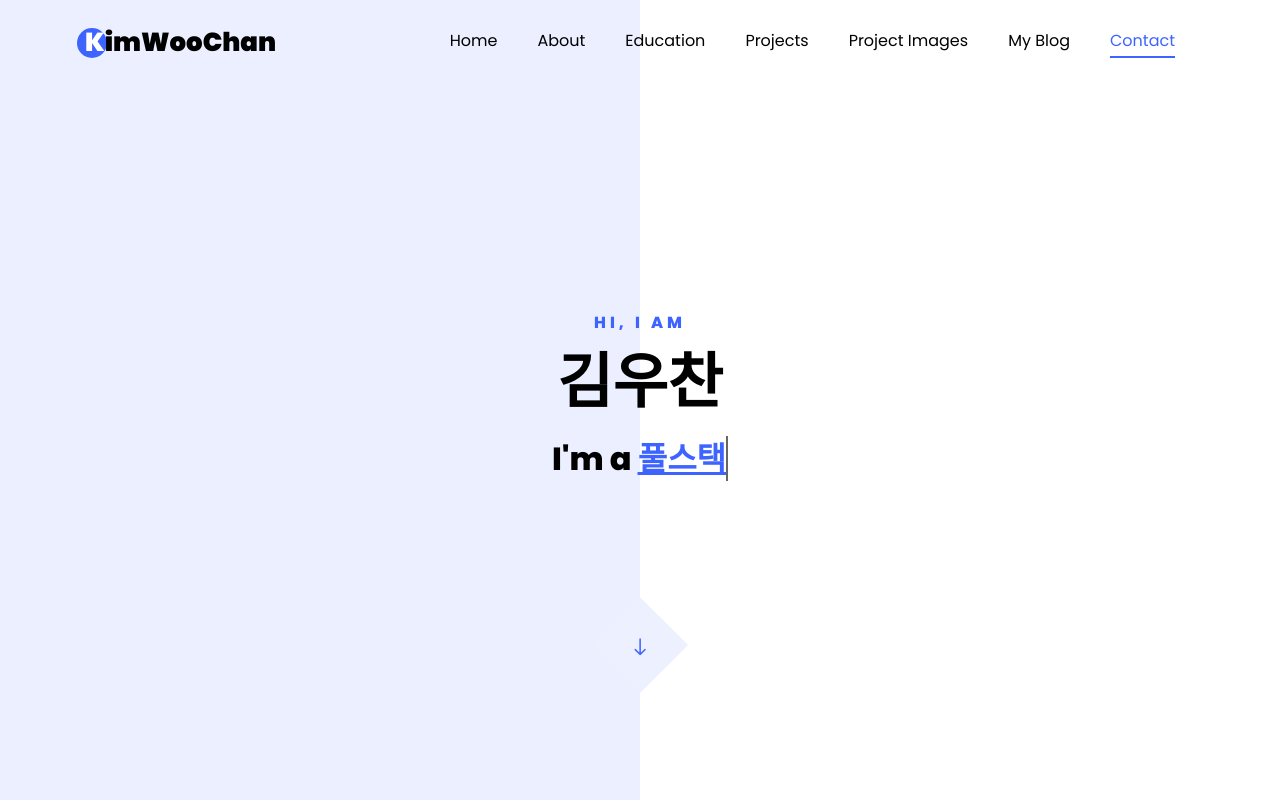
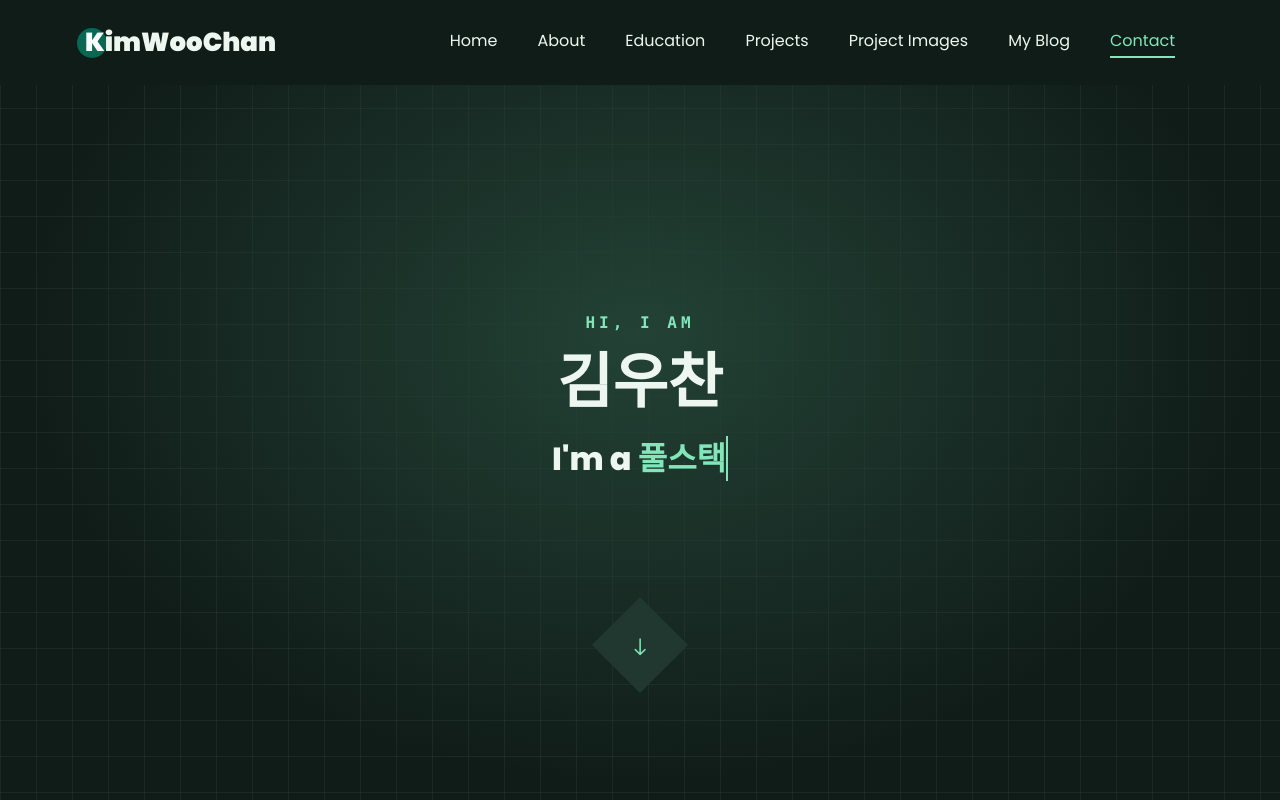
Before and after one commit to redford07/redford07.github.io, a plain HTML site: page index.html in a window 1280 px wide. Shown: the top 800 px of the page. Drawn offline with Linux system fonts and the light colour scheme; files whose address does not match are found by name.

Commit message:
Refresh portfolio color theme

```diff
--- /dev/null
+++ b/css/portfolio-theme.css
@@ -0,0 +1,203 @@
+:root {
+  --portfolio-ink: #172622;
+  --portfolio-muted: #4f625a;
+  --portfolio-paper: #fbfcfa;
+  --portfolio-surface: #f0f5f1;
+  --portfolio-line: #d5e3db;
+  --portfolio-accent: #086854;
+  --portfolio-accent-hover: #064b3d;
+  --portfolio-dark: #101c18;
+  --portfolio-mint: #82e6ba;
+  --portfolio-mono: "Cascadia Code", Consolas, ui-monospace, monospace;
+}
+
+body {
+  background: var(--portfolio-paper);
+  color: var(--portfolio-muted);
+}
+
+h1, h2, h3, h4, h5, h6,
+.resume-wrap .position,
+.progress-bar span,
+#navi li a {
+  color: var(--portfolio-ink);
+}
+
+a, a:hover, a:focus,
+.page .heading,
+.resume-wrap .date,
+#navi li a.current,
+.ftco-about .counter-wrap .text p span.number,
+.ftco-counter .text strong.number,
+.blog-entry .meta :is(a, span),
+.blog-entry .text .heading a:hover,
+.contact-section .contact-info p a {
+  color: var(--portfolio-accent);
+}
+
+.text-primary {
+  color: var(--portfolio-accent) !important;
+}
+
+.border-primary {
+  border-color: var(--portfolio-accent) !important;
+}
+
+.ftco-navbar-light,
+.ftco-footer {
+  background: var(--portfolio-dark) !important;
+}
+
+.ftco-navbar-light .navbar-brand,
+.ftco-navbar-light .navbar-brand:is(:hover, :focus),
+.ftco-navbar-light .navbar-nav > .nav-item > .nav-link {
+  color: #edf7f0 !important;
+}
+
+.ftco-navbar-light .navbar-nav > .nav-item.active > a,
+.ftco-navbar-light .navbar-nav > .nav-item > .nav-link.active,
+.ftco-navbar-light .navbar-toggler {
+  color: var(--portfolio-mint) !important;
+}
+
+.ftco-navbar-light.scrolled {
+  background: var(--portfolio-paper) !important;
+}
+
+.ftco-navbar-light.scrolled .navbar-brand,
+.ftco-navbar-light.scrolled .navbar-brand:is(:hover, :focus),
+.ftco-navbar-light.scrolled .nav-item > .nav-link {
+  color: var(--portfolio-ink) !important;
+}
+
+.ftco-navbar-light.scrolled .navbar-nav > .nav-item.active > a,
+.ftco-navbar-light.scrolled .navbar-nav > .nav-item > .nav-link.active,
+.ftco-navbar-light.scrolled .navbar-toggler {
+  color: var(--portfolio-accent) !important;
+}
+
+.ftco-navbar-light .navbar-nav > .nav-item > .nav-link span::before {
+  background: var(--portfolio-mint);
+}
+
+.ftco-navbar-light.scrolled .navbar-nav > .nav-item > .nav-link span::before,
+.navbar-brand::after,
+#navi li a.current::after,
+.resume-wrap .icon,
+.progress-bar,
+.progress-bar::after,
+.contact-section .box .icon {
+  background: var(--portfolio-accent);
+}
+
+.hero-wrap {
+  position: relative;
+  background: var(--portfolio-dark);
+}
+
+.hero-wrap .overlay {
+  width: 100%;
+  opacity: 1;
+  background:
+    radial-gradient(ellipse at 50% 42%, #234236 0%, transparent 68%),
+    linear-gradient(#ffffff0d 1px, transparent 1px),
+    linear-gradient(90deg, #ffffff0d 1px, transparent 1px);
+  background-size: auto, 36px 36px, 36px 36px;
+}
+
+.hero-wrap .slider-text h1,
+.hero-wrap .slider-text h2 {
+  color: #edf7f0;
+}
+
+.hero-wrap .subheading,
+.hero-wrap .txt-rotate,
+.hero-wrap .txt-rotate > .wrap,
+.hero-wrap .mouse-wheel,
+.ftco-hireme h2 span,
+.ftco-footer a:hover {
+  color: var(--portfolio-mint);
+}
+
+.hero-wrap .subheading,
+.resume-wrap .date,
+.ftco-counter .text strong.number {
+  font-family: var(--portfolio-mono);
+}
+
+.hero-wrap .slider-text h2 span {
+  text-decoration: none;
+}
+
+.hero-wrap .txt-rotate > .wrap {
+  border-right-color: var(--portfolio-mint);
+}
+
+.hero-wrap .mouse-icon::after {
+  background: #20382f;
+}
+
+.ftco-counter .block-18,
+.contact-section .box {
+  background: #fff;
+  border: 1px solid var(--portfolio-line);
+  border-radius: 14px;
+}
+
+#about-section .img-about,
+.portfolio-gallery,
+.award-card,
+.project-preview,
+.award-card figure a,
+.progress {
+  background: var(--portfolio-surface);
+}
+
+.resume-wrap,
+.portfolio-gallery .project-card,
+.project-preview {
+  border-color: var(--portfolio-line);
+}
+
+.award-card.border {
+  border-color: var(--portfolio-line) !important;
+}
+
+.portfolio-gallery .project-card .text h3 a {
+  color: var(--portfolio-ink);
+}
+
+.portfolio-gallery .project-card .text h3 a:hover {
+  color: var(--portfolio-accent);
+}
+
+.portfolio-gallery .project-card .text span,
+.text-muted {
+  color: var(--portfolio-muted) !important;
+}
+
+.btn.btn-primary,
+.btn.btn-primary:hover,
+.btn.btn-primary:focus {
+  color: #fff;
+  background: var(--portfolio-accent-hover) !important;
+  border-color: var(--portfolio-accent-hover) !important;
+}
+
+.ftco-hireme .overlay {
+  background: var(--portfolio-dark);
+  opacity: .86;
+}
+
+a:focus-visible,
+button:focus-visible {
+  outline: 2px solid var(--portfolio-accent) !important;
+  outline-offset: 3px;
+}
+
+.ftco-navbar-light:not(.scrolled) :focus-visible,
+.hero-wrap :focus-visible,
+.ftco-hireme :focus-visible,
+.ftco-footer :focus-visible {
+  outline-color: var(--portfolio-mint) !important;
+}
--- a/index.html
+++ b/index.html
@@ -23,6 +23,7 @@
     <link rel="stylesheet" href="css/icomoon.css">
     <link rel="stylesheet" href="css/style.css">
     <link rel="stylesheet" href="css/portfolio.css">
+    <link rel="stylesheet" href="css/portfolio-theme.css">
 </head>
 
 <body data-spy="scroll" data-target=".site-navbar-target" data-offset="300">
```
